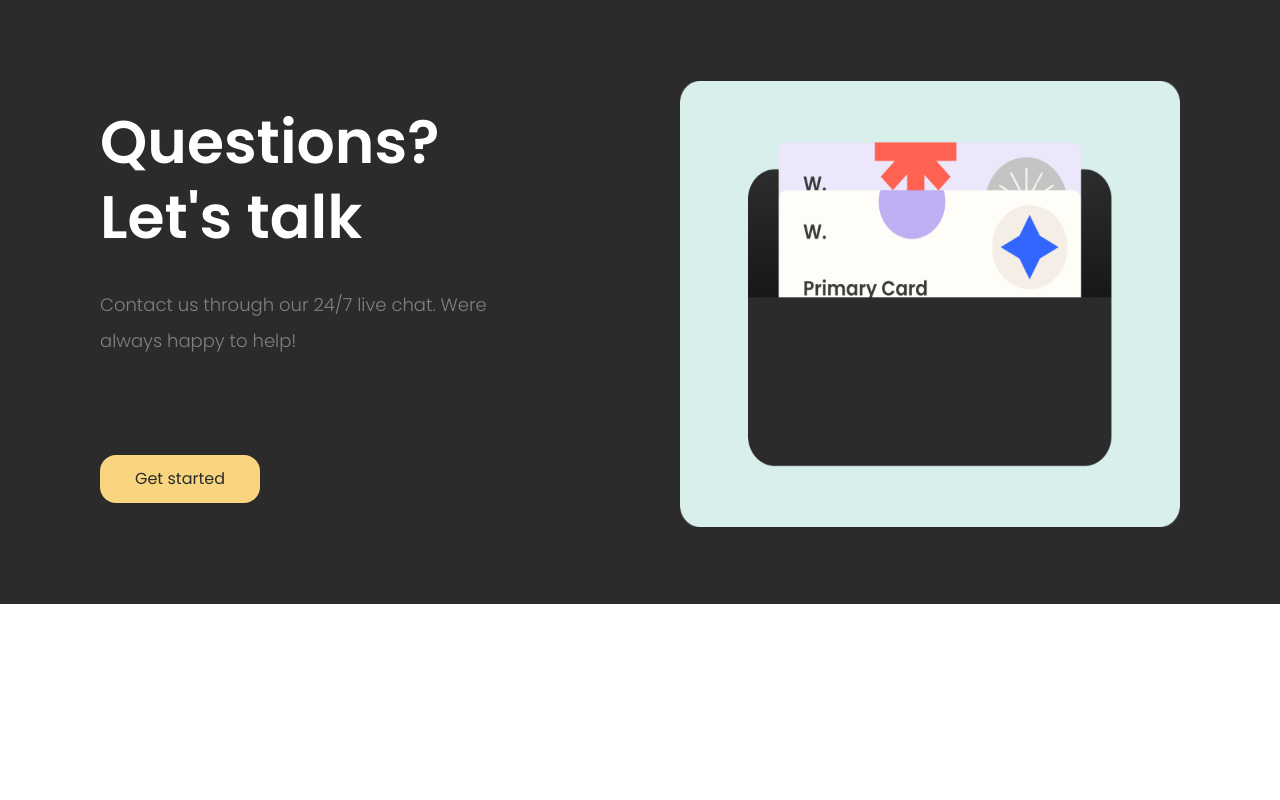
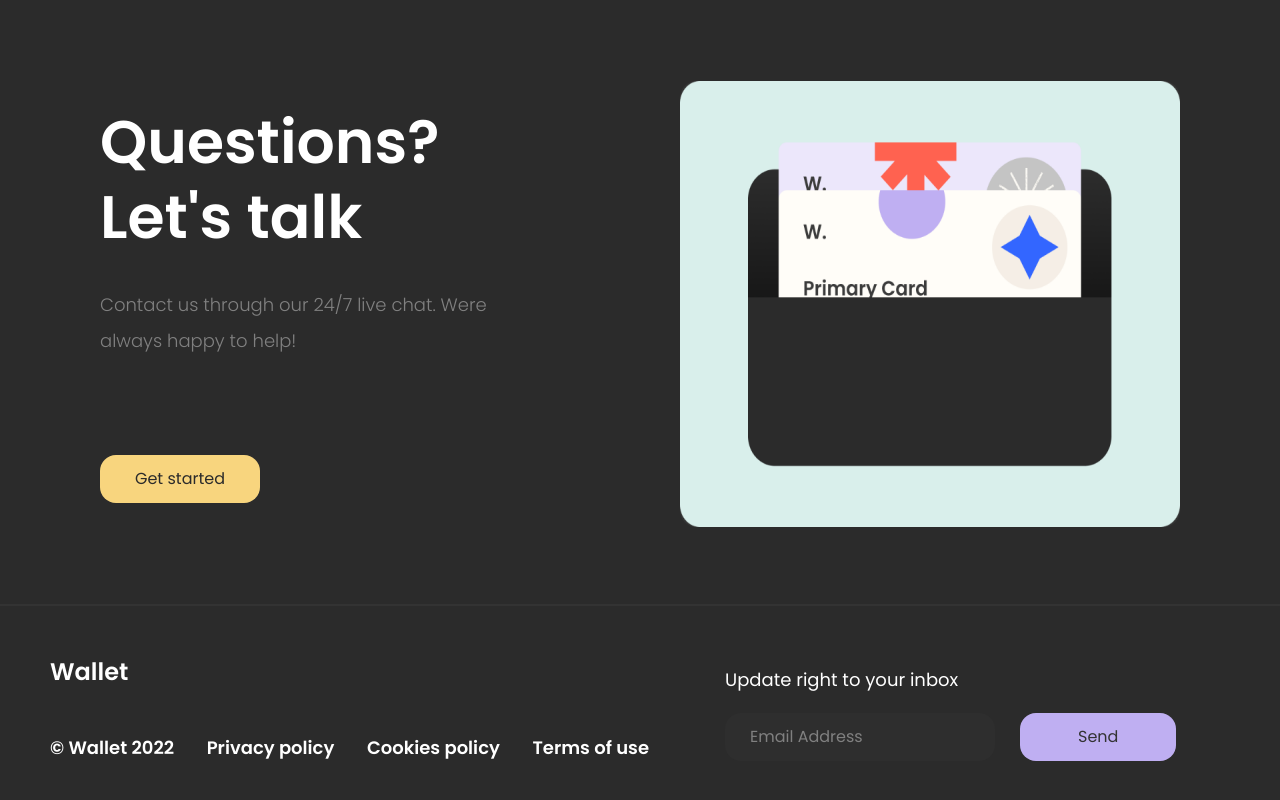
Before and after one commit to KennethEvolves/my-first-landing-page, a React (Vite) app: page / in a window 1280 px wide. Shown: the part 2430-3230 px from the top of the page. Before the commit the page ends 3034 px from the top, so only its background shows below. Built offline with nearby package versions, Linux system fonts and the light colour scheme.

Commit message:
Footer.jsx component created

```diff
--- a/src/App.jsx
+++ b/src/App.jsx
@@ -4,6 +4,7 @@ import Logos from './components/Logos';
 import ProductImage from './components/ProductImage';
 import Features from './components/Features';
 import UserFeedback from './components/UserFeedback';
+import Footer from './components/Footer';
 
 const App = () => {
     return (
@@ -25,6 +26,7 @@ const App = () => {
                 title2: "Let's talk",
                 description: 'Contact us through our 24/7 live chat. Were always happy to help!',
             }} />
+            <Footer />
         </div>
     )
 }
--- /dev/null
+++ b/src/components/Footer.jsx
@@ -0,0 +1,31 @@
+
+const FooterContent = () => {
+    return (
+        <div className="w-[1180px] grid grid-rows-2 grid-cols-2 justify-between items-center gap-x-[70px]">
+            <h1 className="h-[55px] pt-[25px] font-semibold text-2xl">Wallet</h1>
+            <article className="w-[599px] h-[55px] pb-[30px] order-2 flex flex-r justify-between items-center gap-[15px]">
+                <button className="font-semibold text-[18px]">© Wallet 2022</button>
+                <button className="font-semibold text-[18px]">Privacy policy</button>
+                <button className="font-semibold text-[18px]">Cookies policy</button>
+                <button className="font-semibold text-[18px]">Terms of use</button>
+            </article>
+            <article className="w-[501px] h-[97px] pl-[50px] row-span-2 flex flex-col gap-[15px]">
+                <h1 className="text-lg leading-loose">Update right to your inbox</h1>
+                <div className="w-full flex flex-r gap-[25px] justify-start items-center">
+                    <button className="w-[301px] h-12 bg-secondarycolor opacity-40 rounded-2xl text-left pl-[25px]">Email Address</button>
+                    <button className="w-[175px] h-12 bg-purple text-secondarycolor rounded-2xl">Send</button>
+                </div>
+            </article>
+        </div>
+    )
+}
+
+const Footer = () => {
+    return (
+        <section className="w-[1280px] h-[210px] flex flex-r justify-center items-cente border-t-2 border-t-secondarycolor">
+            <FooterContent />
+        </section>
+    )
+}
+
+export default Footer;
```
